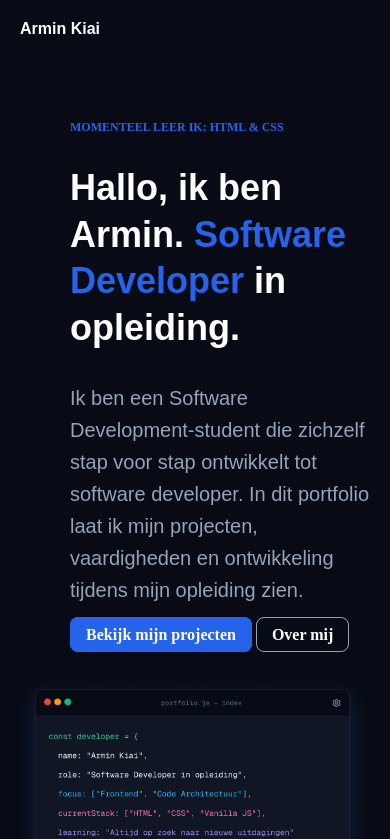
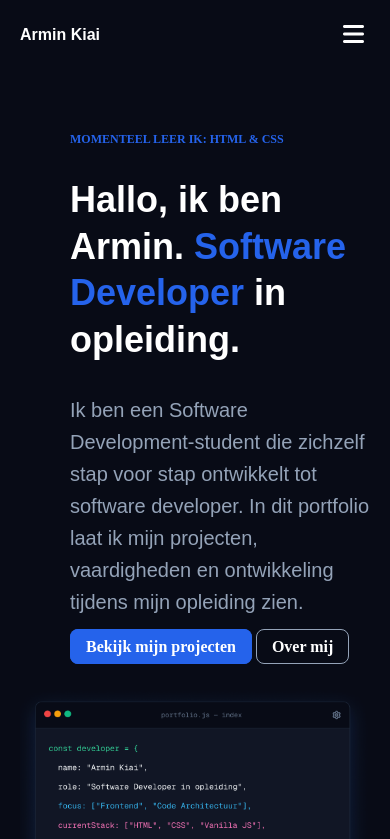
Before and after one commit to arminkiai11/Persoonlijke-portfolio, a plain HTML site: page index.html in a window 390 px wide. Shown: the top 839 px of the page. Drawn offline with Linux system fonts and the light colour scheme.

Commit message:
header navigatie op telefoon gefixt

```diff
--- a/Css/style.css
+++ b/Css/style.css
@@ -17,7 +17,7 @@ body {
         gap: 10px;
     }
 
-    header nav .menu-knop {
+    header nav button.menu-knop {
         display: block;
         background: transparent;
         border: none;
```
